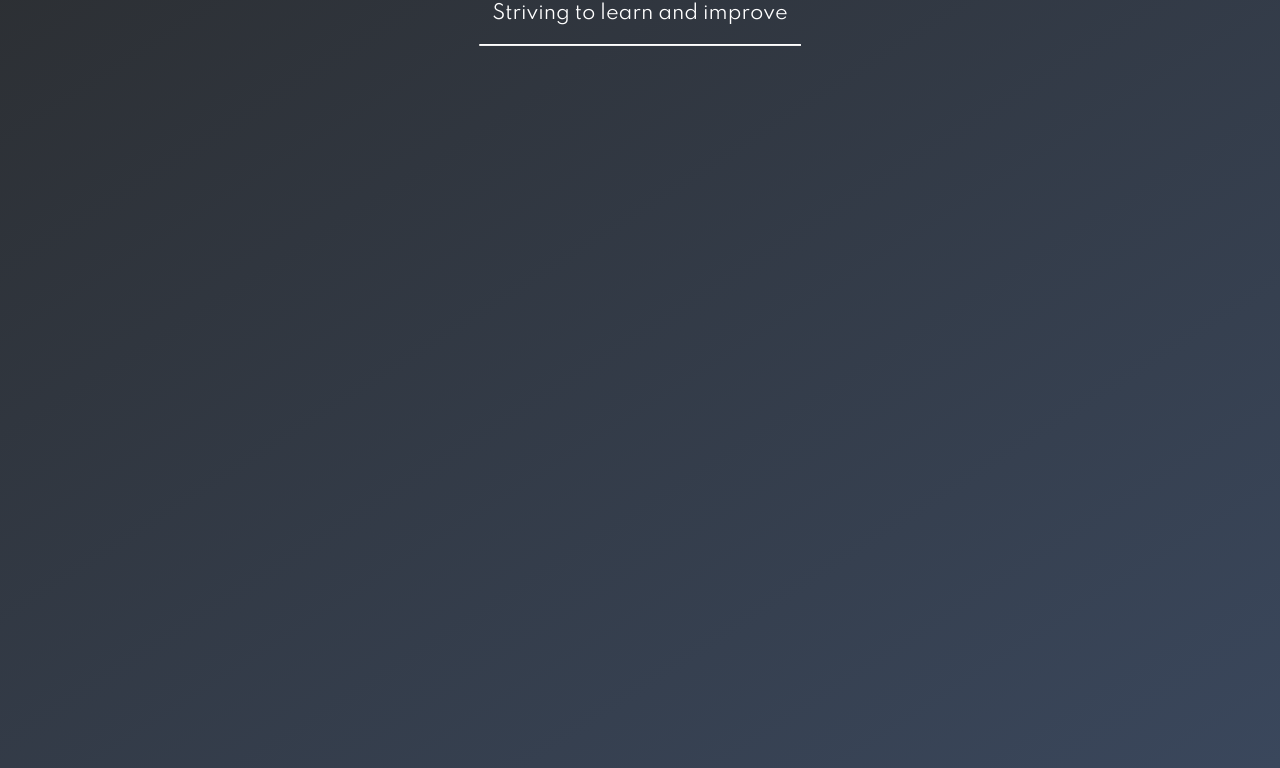
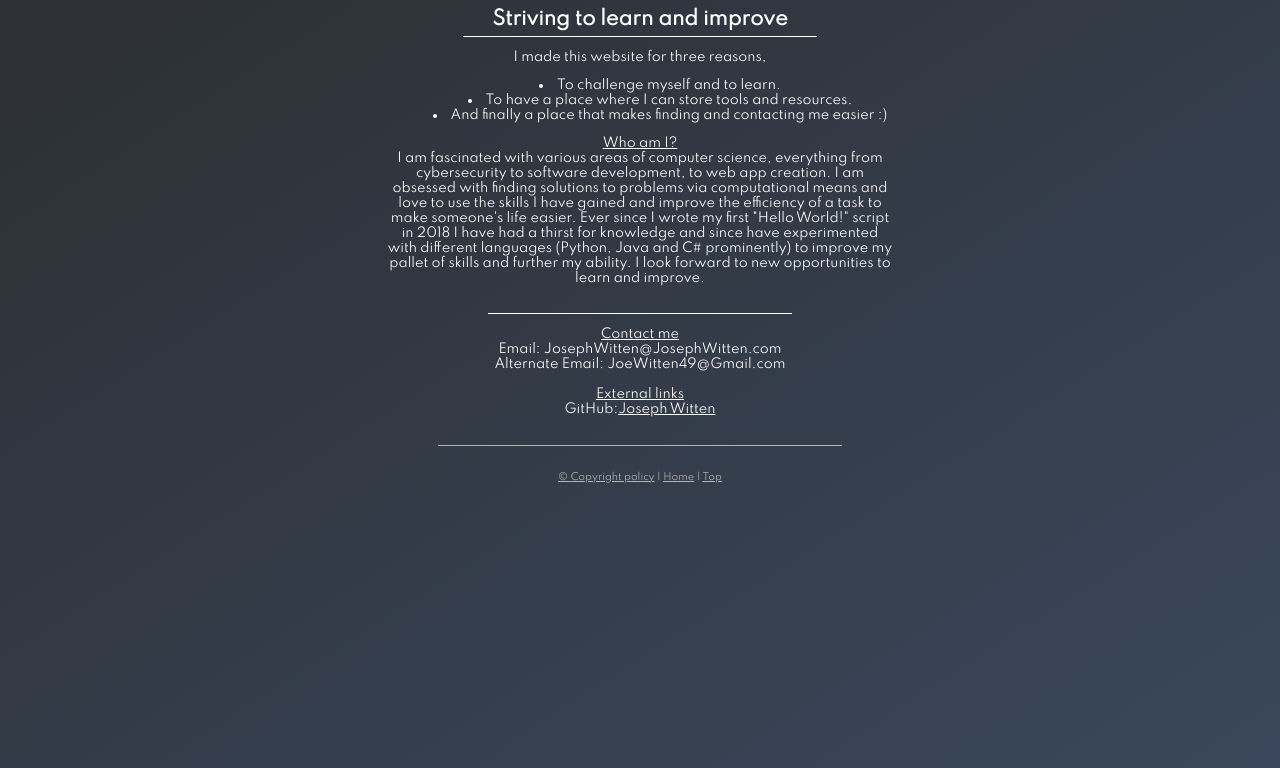
Before and after one commit to JosephWitten/JosephWitten.com, a plain HTML site: page Public/index.html in a window 1280 px wide. Shown: the part 48-816 px from the top of the page. Drawn offline with Linux system fonts and the light colour scheme.

Commit message:
Add files via upload

```diff
--- a/Public/index.html
+++ b/Public/index.html
@@ -8,12 +8,53 @@
     </head>
 
     <body>
+        <a name="top"></a>
+    <div class="main">
             <div>
                 <h1 class="font">Joseph Witten</h1>
+
             </div>
             <div>
-            <p class="font">Striving to learn and improve</p>
-            <hr style="border-top: 1px solid white;max-width: 25vw;">
+                <h2 class="font mantra">Striving to learn and improve</h2>
             </div>
+            <div class="">
+                <p class="font">I made this website for three reasons,
+                    <ul class="font">
+                    <li >To challenge myself and to learn.</li>
+                    <li>To have a place where I can store tools and resources.</li>
+                    <li>And finally a place that makes finding and contacting me easier :)</li>
+                    </ul>
+                </p>
+                <p class="font">
+                    <u>Who am I?</u><br> I am fascinated with various areas of computer science, everything from cybersecurity to software development, to web app creation. I am obsessed with finding solutions to problems via computational means and love to use the skills I have gained and improve the efficiency of a task to make someone's life easier. Ever since I wrote my first "Hello World!" script in 2018 I have had a thirst for knowledge and since have experimented with different languages (Python, Java and C# prominently) to improve my pallet of skills and further my ability. I look forward to new opportunities to learn and improve.
+                </p>
+            </div>
+            <div class="dividerWhite">&nbsp;</div>
+            <div>
+
+                <p class="font">
+                    <u>Contact me</u><br>
+                    Email: JosephWitten@JosephWitten.com<br>
+                    Alternate Email: JoeWitten49@Gmail.com<br>
+                    <br>
+                    <u>External links</u><br>
+                    GitHub:<a class="font" href="https://github.com/JosephWitten">Joseph Witten</a><br>
+
+                </p>
+
+            </div>
+
+
+
         </body>
+        <footer>
+            <div class="divider">&nbsp;</div>
+            <p class="font footer">
+                <a href="Copyright.html" class="foot">© Copyright policy</a> |
+                <a href="index.html" class="foot">Home</a> |
+                <a href="#top" class="foot">Top</a>
+
+                </p>
+        </footer>
+    </div>
 </html>
--- a/Public/style.css
+++ b/Public/style.css
@@ -2,12 +2,99 @@
 body {
     background-color: #2C2F33;
     background-image: linear-gradient(to bottom right, #2C2F33, #3a475c);
-    height: 100%
+    height: 100%;
+}
+
+.main {
+    width: 100%;
+    text-align: center;
+    font-size: 3vw;
+
 }
 
 .font {
+    position: relative;
     color: white;
     text-align: center;
     font-family: 'Spartan', monospace;
-    font-size: 1.5vw;
+    list-style-position: inside;
+
 }
+
+/* This is the "main" tag for desktops, when screen is more than 700 */
+@media screen and (min-width: 600px) {
+    .main {
+        position: relative;
+        width: 40%;
+        left: 30%;
+        text-align: center;
+        font-family: "Spartan", monospace;
+        font-size: 1vw;
+
+    }
+}
+
+
+
+.footer {
+    color: #b3b3b3;
+    font-size: 0.75vw;
+    top: 2vh;
+
+}
+
+a.white:link {
+    color: white;
+}
+
+a.white:visited {
+    color: white;
+}
+
+a.white:hover {
+    color: #b3b3b3;
+}
+
+
+a.foot:link {
+    color: #b3b3b3;
+}
+
+a.foot:visited {
+    color: #b3b3b3;
+}
+
+a.foot:hover {
+    color: white;
+}
+
+.mantra {
+    border-bottom: 1px solid white;
+    position: relative;
+    top: 5%;
+    text-align: center;
+    left: 15%;
+    width: 70%;
+    margin: 0 0 0 0;
+    padding-bottom: 5px;
+
+}
+
+.divider {
+    position: relative;
+    top: 5%;
+    text-align: center;
+    left: 10%;
+    width: 80%;
+    margin: 0 0 0 0;
+    border-bottom: 1px solid #b3b3b3;
+}
+
+.dividerWhite {
+    position: relative;
+    text-align: center;
+    border-bottom: 1px solid white;
+    width: 60%;
+    left: 20%;
+
+}
```
Also changed, not shown: Public/Copyright.html (added, +27 -0 lines). Lines whose indentation alone changed are shown as unchanged.
